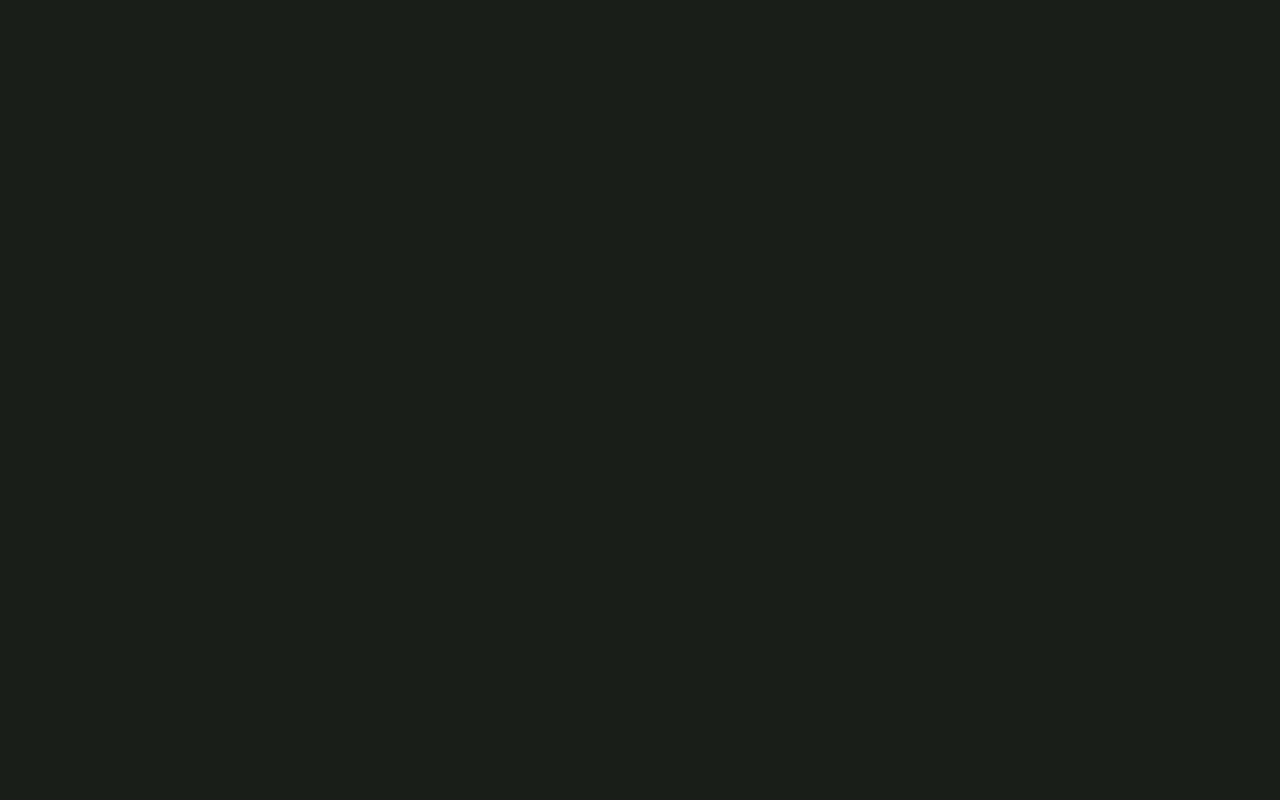
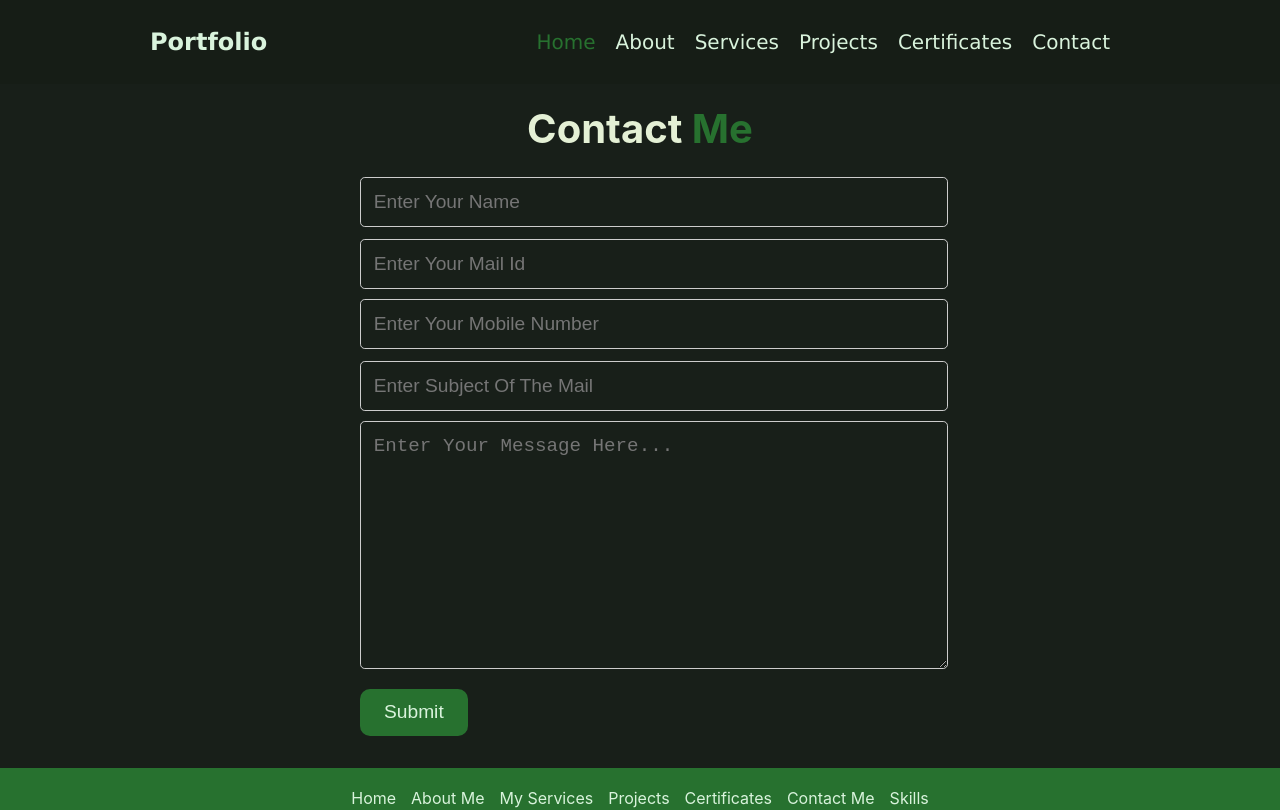
Before and after one commit to hruthvikababburi/my-portfolio, a React (Create React App) app: page /contact in a window 1280 px wide. Before the commit this address had no page. Shown: the top 810 px of the page. Built offline with nearby package versions, Linux system fonts and the light colour scheme.

Commit message:
Added certificates and contact page

```diff
--- a/package.json
+++ b/package.json
@@ -3,6 +3,7 @@
   "version": "0.1.0",
   "private": true,
   "dependencies": {
+    "@emailjs/browser": "^4.3.3",
     "@testing-library/jest-dom": "^5.17.0",
     "@testing-library/react": "^13.4.0",
     "@testing-library/user-event": "^13.5.0",
--- a/src/App.js
+++ b/src/App.js
@@ -8,7 +8,7 @@ import AboutMe from './Pages/AboutMe/AboutMe.js';
 import Services from './Pages/Services/Services.js';
 import Projects from './Pages/Projects/Projects.js';
 import Certificates from './Pages/Certificates/Certificates.js';
-// import ContactMe from './Pages/Contact Me/ContactMe';
+import Contact from './Pages/Contact/Contact.js';
 import './App.css'
 
 const App = () => {
@@ -21,7 +21,7 @@ const App = () => {
                 <Route path="/services" element={<Services />} />
                 <Route path="/projects" element={<Projects />} />
                 <Route path="/certificates" element={<Certificates />} />
-                {/* <Route path="/contactme" element={<ContactMe />} /> */}
+                <Route path="/contact" element={<Contact />} />
             </Routes>
         </Router>
         </div>
--- a/src/Components/Navbar/Navbar.css
+++ b/src/Components/Navbar/Navbar.css
@@ -10,6 +10,7 @@
     padding: 10px;
     padding-left: 150px;
     padding-right: 150px;
+
 }
 
 .navbar-brand{
--- a/src/Components/Navbar/Navbar.js
+++ b/src/Components/Navbar/Navbar.js
@@ -9,10 +9,10 @@ export default function Navbar() {
         <ul className="navbar-links">
             <li className='active'><Link to="/">Home</Link></li>
             <li><Link to="/aboutme">About</Link></li>
-            <li><Link to="/services">My Services</Link></li>
+            <li><Link to="/services">Services</Link></li>
             <li><Link to="/projects">Projects</Link></li>
             <li><Link to="/certificates">Certificates</Link></li>
-            <li><Link to="/contactme">Contact</Link></li>
+            <li><Link to="/contact">Contact</Link></li>
         </ul>
     </nav>
   )
--- a/src/Pages/Certificates/Certificates.css
+++ b/src/Pages/Certificates/Certificates.css
@@ -3,7 +3,7 @@
     display: flex;
     flex-direction: column;
     min-height: 100vh;
-    background-color: #f9f9f9;
+    background-color: #171a13;
 }
 
 .certificates-content {
@@ -16,13 +16,13 @@
 
 h2 {
     font-size: 40px;
-    text-align: center;
+    color: #e4f0d5;
     margin: 20px 0;
 }
 
 .certificates-grid {
     display: grid;
-    grid-template-columns: repeat(auto-fit, minmax(200px, 1fr));
+    grid-template-columns: repeat(auto-fit, minmax(300px, 1fr));
     gap: 20px;
     width: 100%;
     max-width: 1200px;
@@ -35,7 +35,7 @@ h2 {
     background-color: #e4f0d5;
     border: 1px solid #eefedc;
     border-radius: 8px;
-    padding: 10px;
+    padding: 8px;
     text-align: center;
     transition: transform 0.3s ease;
 }
@@ -50,7 +50,10 @@ h2 {
     height: auto;
     border-radius: 4px;
 }
-
+.certificates h2{
+    font-size: 40px;
+    margin-bottom: 40px;
+}
 footer {
     margin-top: auto;
 }
--- a/src/Pages/Certificates/Certificates.js
+++ b/src/Pages/Certificates/Certificates.js
@@ -26,7 +26,7 @@ const Certificates = () => {
         <div className="certificates">
             <Navbar />
             <div className="certificates-content">
-                <h2>My Certificates</h2>
+                <h2>My <span>Certificates</span> </h2>
                 <div className="certificates-grid">
                     {certificates.map((certificate, index) => (
                         <div key={index} className="certificate-box">
--- a/src/Pages/Contact Me/ContactMe.js
+++ /dev/null
@@ -1 +0,0 @@
-import Navbar from '../../Components/Navbar/Navbar.js'
--- /dev/null
+++ b/src/Pages/Contact/Contact.css
@@ -0,0 +1,42 @@
+/* Contact.css */
+
+.contact-container {
+    max-width: 35rem;
+    margin: 1rem auto;
+    text-align: center;
+    margin-bottom: 2rem;
+}
+
+.contact-container .heading {
+    margin-bottom: 1.5rem;
+}
+
+.contact-container .input-card {
+    display: flex;
+    flex-direction: column;
+    gap: 0.8rem;
+    margin-bottom: 10px;
+
+}
+
+.contact-container .input-card input,
+.contact-container textarea {
+    width: 100%;
+    padding: 0.8rem;
+    font-size: 1.2rem;
+    color: #f9fef3;
+    background: var(--snd-bg-color);
+    border-radius: 0.3rem;
+    border: 1px solid #ccc;
+}
+
+.contact-container .input-card input {
+    width: 100%;
+}
+
+.contact-container .button {
+    padding: 0.8rem 1.5rem;
+    font-size: 1.2rem;
+    margin-top: 1rem;
+    cursor: pointer;
+}
--- /dev/null
+++ b/src/Pages/Contact/Contact.js
@@ -0,0 +1,67 @@
+import React, { useRef } from 'react';
+import emailjs from '@emailjs/browser';
+import './Contact.css';
+import Navbar from '../../Components/Navbar/Navbar.js'; // Assuming the Navbar component is in the same directory
+import Footer from '../../Components/Footer/Footer.js'; // Assuming the Footer component is in the same directory
+
+const Contact = () => {
+    const nameRef = useRef(null);
+    const emailRef = useRef(null);
+    const numberRef = useRef(null);
+    const subjectRef = useRef(null);
+    const messageRef = useRef(null);
+
+    function sendEmail(e) {
+        e.preventDefault();
+
+        const formData = {
+            user_name: nameRef.current.value,
+            user_email: emailRef.current.value,
+            contact_number: numberRef.current.value,
+            subject_of_email: subjectRef.current.value,
+            message: messageRef.current.value,
+        };
+
+        emailjs.send('service_12mpvvg', 'template_jgx2evc', formData, 'Tl1iXpikVr-TQTxsE')
+            .then((result) => {
+                console.log(result.text);
+                // Reset form fields after successful submission
+                nameRef.current.value = '';
+                emailRef.current.value = '';
+                numberRef.current.value = '';
+                subjectRef.current.value = '';
+                messageRef.current.value = '';
+            }, (error) => {
+                console.log(error.text);
+            });
+    }
+
+    return (
+        <div>
+            <Navbar />
+            <div className="contact-container">
+                <h2 className="heading">Contact <span>Me</span></h2>
+
+                <form onSubmit={sendEmail}>
+
+                    <div className="input-card">
+                        <input type="text" ref={nameRef} placeholder="Enter Your Name" required />
+                        <input type="email" ref={emailRef} placeholder="Enter Your Mail Id" required />
+                    </div>
+
+                    <div className="input-card">
+                        <input type="number" ref={numberRef} placeholder="Enter Your Mobile Number" required />
+                        <input type="text" ref={subjectRef} placeholder="Enter Subject Of The Mail" required />
+                    </div>
+
+                    <textarea ref={messageRef} cols="30" rows="10" placeholder="Enter Your Message Here..."></textarea>
+
+                    <button type="submit" className="button">Submit</button>
+                </form>
+            </div>
+            <Footer />
+        </div>
+    );
+};
+
+export default Contact;
--- a/src/Pages/Services/Services.css
+++ b/src/Pages/Services/Services.css
@@ -20,12 +20,13 @@
 
 .services-grid {
     display: grid;
-    grid-template-columns: repeat(auto-fit, minmax(200px, 1fr));
+    grid-template-columns: repeat(auto-fit, minmax(220px, 1fr));
     gap: 25px;
     width: 100%;
     max-width: 1200px;
     margin: 0 auto;
     margin-top: 40px;
+
 }
 
 .service-box {
```
Also changed, not shown: src/Pages/Contact Me/ContactMe.css (deleted), 1 other file (tests, documents, lock files or other folders).
